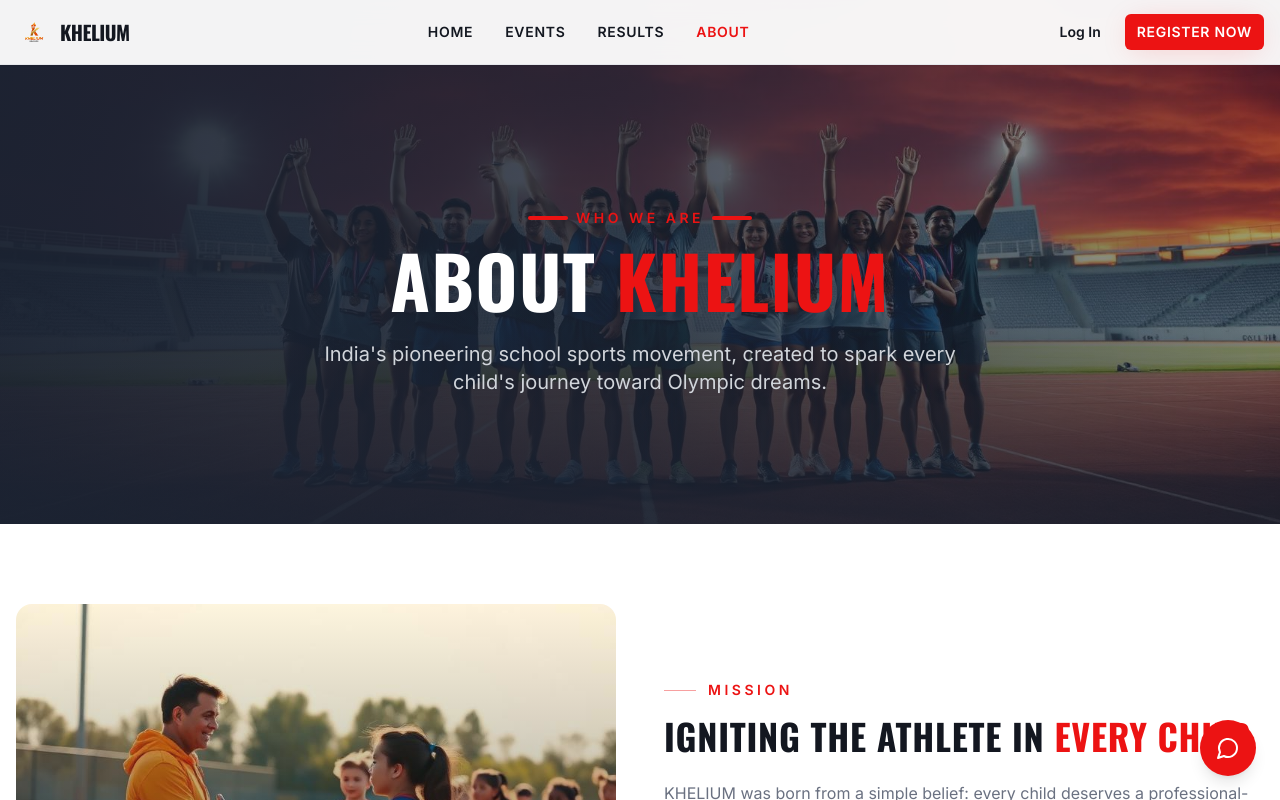
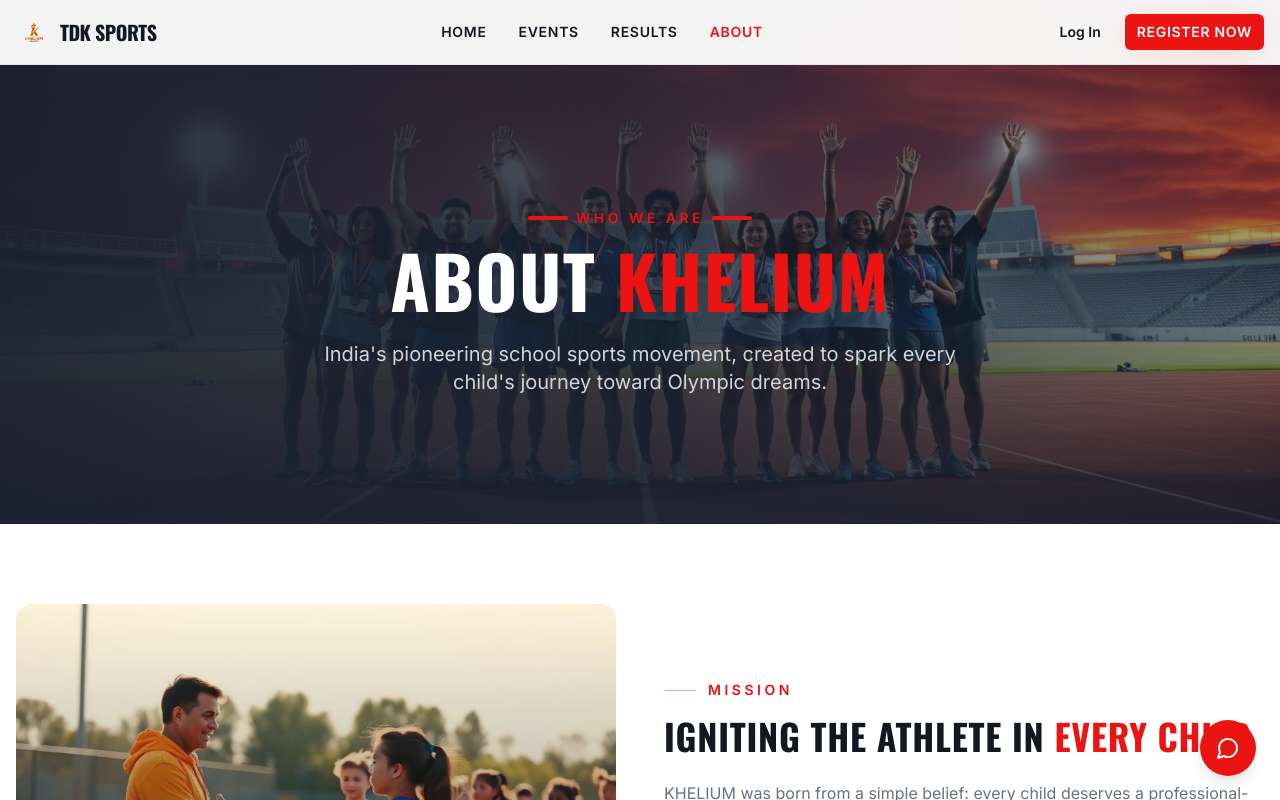
Before and after one commit to desqpaddev/sportz-hub-connect, a React (Vite) app: page /about in a window 1280 px wide. Shown: the top 800 px of the page. Built offline with nearby package versions, Linux system fonts and the light colour scheme; the HTML template or start-up script is replaced by a standard one.

Commit message:
Changes
Co-authored-by: desqpaddev <224851273+desqpaddev@users.noreply.github.com>

```diff
--- a/src/components/Navbar.tsx
+++ b/src/components/Navbar.tsx
@@ -28,8 +28,8 @@ const Navbar = () => {
     <nav className="fixed top-0 left-0 right-0 z-50 bg-background/95 backdrop-blur-md border-b border-border shadow-sm">
       <div className="container mx-auto flex h-16 items-center justify-between px-4">
         <Link to="/" className="flex items-center gap-2">
-          <img src={logo} alt="Khelium" className="h-9 w-9" />
-          <span className="text-xl font-bold tracking-tight font-display text-foreground">KHELIUM</span>
+          <img src={logo} alt="TDK Sports" className="h-9 w-9" />
+          <span className="text-xl font-bold tracking-tight font-display text-foreground">TDK SPORTS</span>
         </Link>
 
         <div className="hidden md:flex items-center gap-8">
```
